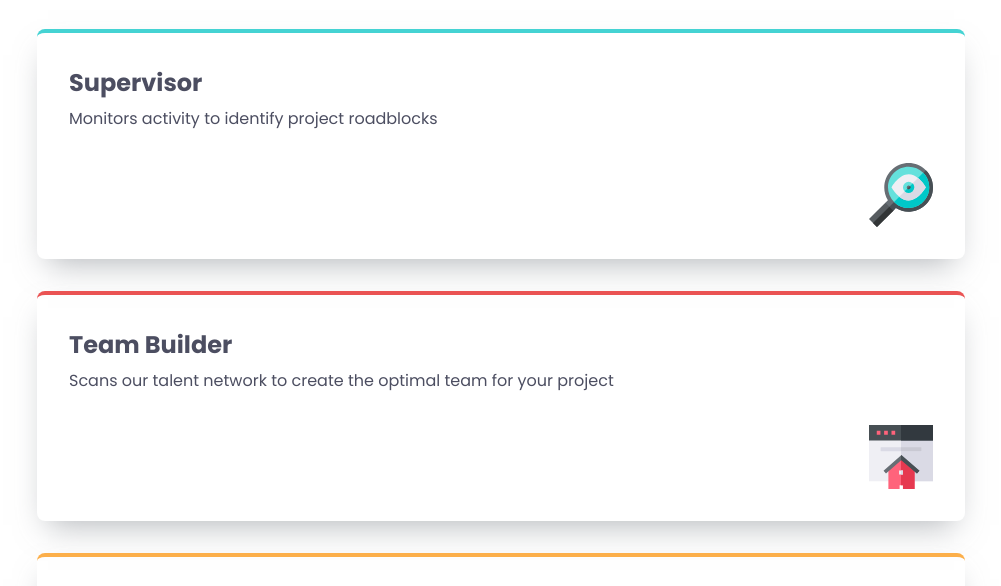
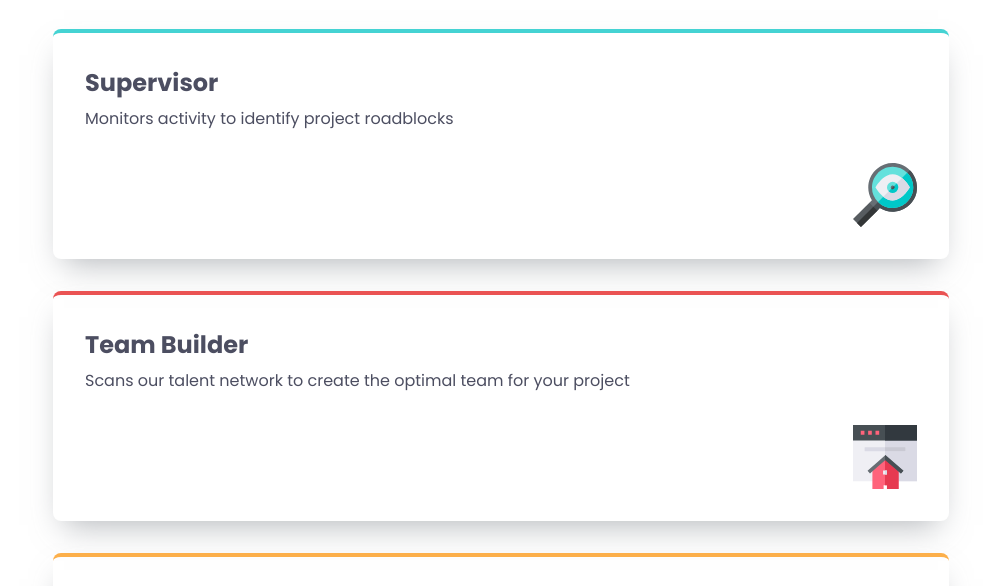
Before and after one commit to bcatubig/frontend-mentor, a plain HTML site: page 06-four-card-feature-section/index.html in a window 1280 px wide. Shown: the part 160-746 px from the top of the page, without its empty margins (139-1140 px from the left). Drawn offline with Linux system fonts and the light colour scheme.

Commit message:
add more padding

```diff
--- a/06-four-card-feature-section/style.css
+++ b/06-four-card-feature-section/style.css
@@ -92,7 +92,7 @@
   .l-wrapper {
     margin-inline: auto;
     max-width: 960px;
-    padding-inline: 1rem;
+    padding-inline: 2rem;
   }
 }
 
```
